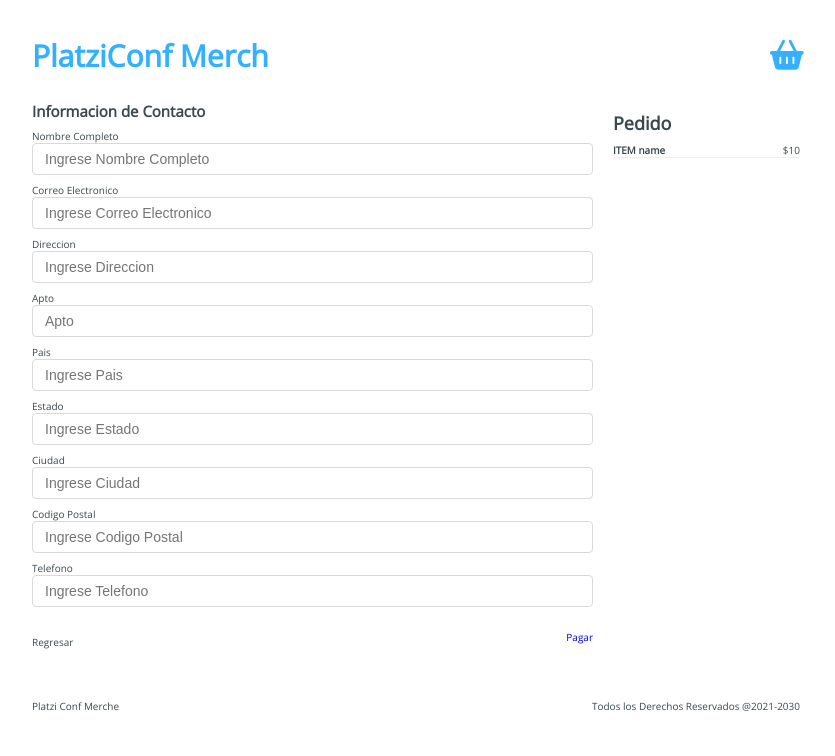
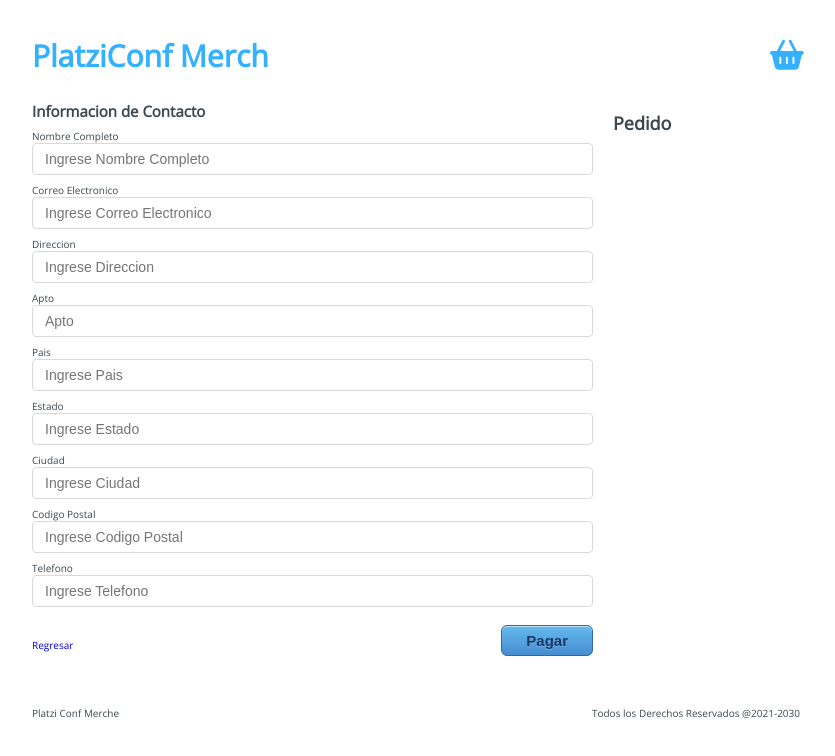
Before and after one commit to hahs-92/Platzi-conf-react, a React app: page /checkout/information in a window 1280 px wide. Shown: the top 756 px of the page, without its empty margins (224-1059 px from the left). Built offline with nearby package versions, Linux system fonts and the light colour scheme.

Commit message:
useRef en la página de checkout

```diff
--- a/src/containers/Information.jsx
+++ b/src/containers/Information.jsx
@@ -1,10 +1,44 @@
+import { useRef, useContext } from 'react'
 import { Link } from 'react-router-dom'
+
+//CONTEXT
+import AppContext from '../context/AppContext'
 
 //estilos
 import '../style/containers/Information.scss'
 
+// _-------------------------------------------------------------------------------
+
 
 const Information = () => {
+
+    const { state: { cart}, addToBuyer } = useContext(AppContext)
+
+    //USEREF
+    const form = useRef(null)
+
+    const handleSubmit = () => {
+
+        //FORM DATE //FUNCION PARA CUANDO EL UUSARIO PAGUE
+        //FORMDATE LEE CADA UNO DE LOS INPUTS
+        const formData = new FormData(form.current)
+
+        const buyer = {
+            "name": formData.get("name"),//cada uno de los input tiene un name
+            "email": formData.get("email"),
+            "address": formData.get("adress"),
+            "apto": formData.get("apto"),
+            "city": formData.get("city"),
+            "country": formData.get("country"),
+            "state": formData.get("state"),
+            "cp": formData.get("cp"),
+            "phone": formData.get("phone")
+        }
+
+        addToBuyer(buyer)
+    }
+
+
     return(
         <section className="Information">
 
@@ -13,7 +47,8 @@ const Information = () => {
                     <h2>Informacion de Contacto</h2>
                 </section>
                 <section className="Information-form">
-                    <form action="">
+
+                    <form ref= { form }>
                         <label htmlFor="name"> Nombre Completo
                             <input type="text" placeholder='Ingrese Nombre Completo' name='name'/>
                         </label>
@@ -45,23 +80,25 @@ const Information = () => {
                 </section>
                 <section className="Information-buttons">
                     <div className="Information-back">
-                        Regresar
+                        <Link to='/checkout'>Regresar</Link>
                     </div>
                     <div className="Information-next">
-                        <Link to='/checkout/payment'>
-                            Pagar
-                        </Link>
+                        <button type='button' onClick={ handleSubmit }>Pagar</button>
                     </div>
                 </section>
             </article>
             <aside className="Information-sidebar">
                 <h3>Pedido</h3>
-                <article className="Information-item">
-                    <div className="Information-element">
-                        <h4>ITEM name</h4>
-                        <span>$10</span>
-                    </div>
-                </article>
+
+                { cart.map( item => (
+                    <article className="Information-item" key={ item.title }>
+                        <div className="Information-element">
+                            <h4>{ item.title }</h4>
+                            <span>{ item.price }</span>
+                        </div>
+                    </article>
+                ))}
+
             </aside>
         </section>
     )
--- a/src/hooks/useInitailState.js
+++ b/src/hooks/useInitailState.js
@@ -20,9 +20,17 @@ const useInitialState = () => {
         })
     }
 
+    const addToBuyer = payload => {
+        setState({
+            ...state,
+            buyer: [...state.buyer, payload ]
+        })
+    }
+
     return {
         addToCart,
         removeFromCart,
+        addToBuyer,
         state
     }
 }
--- a/src/initialState.js
+++ b/src/initialState.js
@@ -1,5 +1,6 @@
 export default {
     cart: [],
+    buyer:[],
     products: [
       {
         'id': '1',
```
